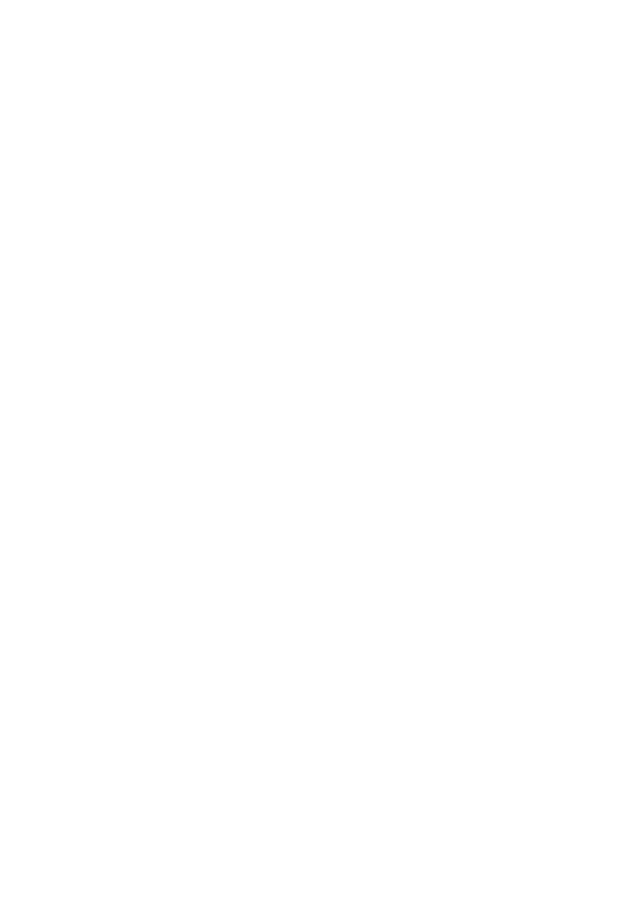
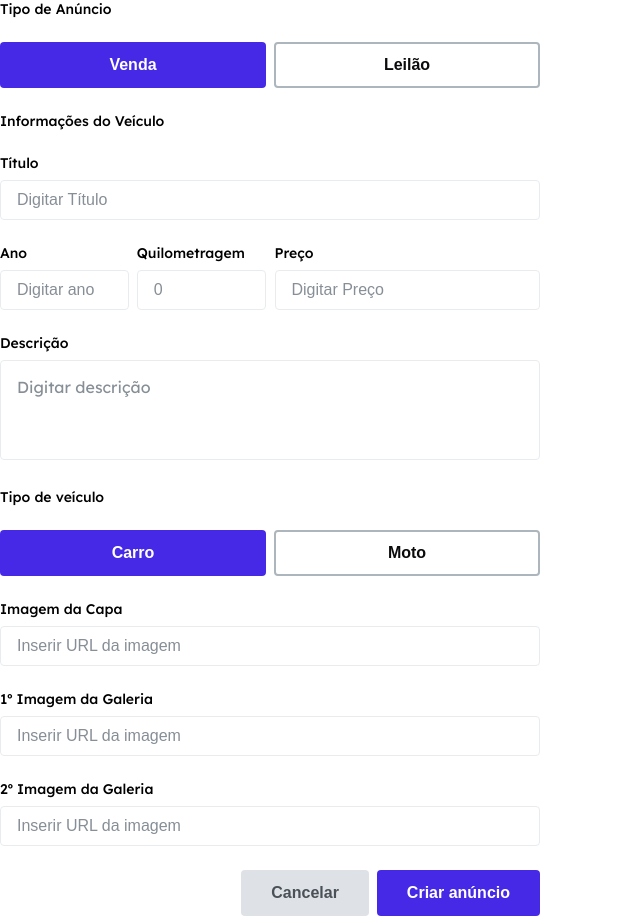
Before and after one commit to KMotorsShop/motors-shop, a React (Vite) app in the folder frontend/: page / in a window 1280 px wide. Shown: the whole page, without its empty margins (0-640 px from the left). Before the commit the page ends 800 px from the top, so only its background shows below. Built offline with nearby package versions, Linux system fonts and the light colour scheme.

Commit message:
fix: save all commits

```diff
--- a/frontend/src/App.tsx
+++ b/frontend/src/App.tsx
@@ -1,7 +1,12 @@
 import { Footer } from "./components/Footer";
+import FormCreateAd from "./components/FormCreateAd";
 
 function App() {
-  return <div className="App"></div>;
+  return (
+    <div className="App">
+      <FormCreateAd />
+    </div>
+  );
 }
 
 export default App;
--- a/frontend/src/components/FormCreateAd/index.tsx
+++ b/frontend/src/components/FormCreateAd/index.tsx
@@ -6,51 +6,133 @@
   Input,
   InputWrapper,
   OptionButtons,
-  RadioInput,
   TextArea,
 } from "../../styles/Form";
 import { yupResolver } from "@hookform/resolvers/yup";
-import { Label, Legend } from "../../styles/Texts";
-import { BrandButton, OutlineButton } from "../../styles/Buttons";
+import { FormError, Label, Legend, Text } from "../../styles/Texts";
+import { BaseButton, BrandButton, OutlineButton } from "../../styles/Buttons";
 import { Flex } from "../../styles/Containers";
+import { useState } from "react";
 
 const onSubmitFunction = (data: any) => {
   console.log(data);
 };
 
+type AnnounceTypes = "sell" | "auction";
+type VehicleTypes = "car" | "motorbike";
+
 const FormCreateAd = () => {
-  const { handleSubmit, register } = useForm();
+  const today = new Date(Date.now());
+  const createAdSchema = yup.object().shape({
+    name: yup.string().required("Obrigatório"),
+    year: yup
+      .number()
+      .typeError("Ano inválido")
+      .min(0, "Ano inválido")
+      .max(today.getFullYear(), "Ano inválido")
+      .required("Obrigatório"),
+    km: yup
+      .number()
+      .typeError("Quilometragem Inválida")
+      .min(0, "Quilometragem inválida")
+      .required("Obrigatório"),
+    price: yup
+      .number()
+      .typeError("Preço inválido")
+      .min(0, "Preço inválido")
+      .required("Obrigatório"),
+    description: yup.string().required("Obrigatório"),
+    capeImage: yup.string().url("URL inválida").required("Obrigatório"),
+    firstImage: yup.string().url("URL inválida").required("Obrigatório"),
+    secondImage: yup.string().url("URL inválida").required("Obrigatório"),
+  });
+  const {
+    handleSubmit,
+    register,
+    formState: { errors },
+  } = useForm({ resolver: yupResolver(createAdSchema) });
+
+  const [adType, setAdType] = useState<AnnounceTypes>("sell");
+  const [vehicleType, setVehicleType] = useState<VehicleTypes>("car");
+  const [disabled, setDisabled] = useState<boolean>(true);
+  if (!errors) {
+    setDisabled(false);
+  }
+
+  console.log(errors);
+
   return (
     <Form onSubmit={handleSubmit(onSubmitFunction)}>
       <FieldSet>
         <Legend>Tipo de Anúncio</Legend>
         <OptionButtons>
-          <RadioInput type="radio" value="sell" {...register("type")} />
-          <Label htmlFor="type">Venda</Label>
-          <RadioInput type="radio" value="auction" {...register("type")} />
-          <Label htmlFor="type">Leilão</Label>
+          {adType === "sell" ? (
+            <>
+              <BrandButton onClick={() => setAdType("sell")}>Venda</BrandButton>
+              <OutlineButton
+                type="button"
+                onClick={() => setAdType("auction")}
+                variant="greyLight"
+              >
+                Leilão
+              </OutlineButton>
+            </>
+          ) : (
+            <>
+              <OutlineButton
+                type="button"
+                onClick={() => setAdType("sell")}
+                variant="greyLight"
+              >
+                Venda
+              </OutlineButton>
+              <BrandButton onClick={() => setAdType("auction")}>
+                Leilão
+              </BrandButton>
+            </>
+          )}
         </OptionButtons>
       </FieldSet>
+
       <FieldSet>
         <Legend>Informações do Veículo</Legend>
+
         <InputWrapper>
           <Label htmlFor="name">Título</Label>
           <Input {...register("name")} placeholder="Digitar Título" />
+          <FormError>
+            {errors.name ? (errors.name.message as string) : null}
+          </FormError>
         </InputWrapper>
+
         <FieldSet type="flex">
           <Flex>
             <InputWrapper>
               <Label htmlFor="year">Ano</Label>
-              <Input {...register("year")} placeholder="Digitar ano" />
+              <Input
+                {...register("year")}
+                type="number"
+                placeholder="Digitar ano"
+              />
+              <FormError>
+                {errors.year ? (errors.year.message as string) : null}
+              </FormError>
             </InputWrapper>
+
             <InputWrapper>
-              <Label htmlFor="km">Quilometragem</Label>
+              <Label htmlFor="km">Quilometragem </Label>
               <Input {...register("km")} placeholder="0" />
+              <FormError>
+                {errors.km ? (errors.km.message as string) : null}
+              </FormError>
             </InputWrapper>
           </Flex>
           <InputWrapper>
             <Label htmlFor="price">Preço</Label>
             <Input {...register("price")} placeholder="Digitar Preço" />
+            <FormError>
+              {errors.price ? (errors.price.message as string) : null}
+            </FormError>
           </InputWrapper>
         </FieldSet>
         <InputWrapper>
@@ -59,24 +141,82 @@
             {...register("description")}
             placeholder="Digitar descrição"
           />
+          <FormError>
+            {errors.description ? (errors.description.message as string) : null}
+          </FormError>
         </InputWrapper>
       </FieldSet>
       <FieldSet>
         <Legend>Tipo de veículo</Legend>
         <OptionButtons>
-          <BrandButton>Carro</BrandButton>
-          <OutlineButton variant="greyLight">Moto</OutlineButton>
+          {vehicleType === "car" ? (
+            <>
+              <BrandButton type="button" onClick={() => setVehicleType("car")}>
+                Carro
+              </BrandButton>
+              <OutlineButton
+                type="button"
+                onClick={() => setVehicleType("motorbike")}
+                variant="greyLight"
+              >
+                Moto
+              </OutlineButton>
+            </>
+          ) : (
+            <>
+              <OutlineButton
+                type="button"
+                onClick={() => setVehicleType("car")}
+                variant="greyLight"
+              >
+                Carro
+              </OutlineButton>
+              <BrandButton
+                type="button"
+                onClick={() => setVehicleType("motorbike")}
+              >
+                Moto
+              </BrandButton>
+            </>
+          )}
         </OptionButtons>
         <InputWrapper>
           <Label>Imagem da Capa</Label>
-          <Input placeholder="Inserir URL da imagem" />
+          <Input
+            {...register("capeImage")}
+            placeholder="Inserir URL da imagem"
+          />
+          <FormError>
+            {errors.capeImage ? (errors.capeImage.message as string) : null}
+          </FormError>
         </InputWrapper>
         <InputWrapper>
           <Label>1º Imagem da Galeria</Label>
-          <Input placeholder="Inserir URL da imagem" />
+          <Input
+            {...register("firstImage")}
+            placeholder="Inserir URL da imagem"
+          />
+          <FormError>
+            {errors.firstImage ? (errors.firstImage.message as string) : null}
+          </FormError>
         </InputWrapper>
+        <InputWrapper>
+          <Label>2º Imagem da Galeria</Label>
+          <Input
+            {...register("secondImage")}
+            placeholder="Inserir URL da imagem"
+          />
+        </InputWrapper>
+        <FormError>
+          {errors.secondImage ? (errors.secondImage.message as string) : null}
+        </FormError>
       </FieldSet>
-      <BrandButton type="submit" />
+      <Flex justify="end">
+        <BaseButton type="button" variant="negative">
+          Cancelar
+        </BaseButton>
+        <BrandButton type="submit">Criar anúncio</BrandButton>
+      </Flex>
     </Form>
   );
 };
--- /dev/null
+++ b/frontend/src/styles/Containers.tsx
@@ -0,0 +1,15 @@
+import { styled } from "./stitches.config";
+
+export const Flex = styled("div", {
+  display: "flex",
+  gap: "$1",
+  width: "100%",
+  height: "fit-content",
+  variants: {
+    justify: {
+      end: {
+        justifyContent: "flex-end",
+      },
+    },
+  },
+});
--- a/frontend/src/styles/Form.tsx
+++ b/frontend/src/styles/Form.tsx
@@ -1,6 +1,10 @@
+import { Flex } from "./Containers";
 import { styled } from "./stitches.config";
+import { Label } from "./Texts";
 
-export const Form = styled("form", {});
+export const Form = styled("form", {
+  maxWidth: 540,
+});
 
 export const Input = styled("input", {
   padding: "0px 16px",
@@ -28,6 +32,7 @@
 });
 
 export const TextArea = styled("textarea", {
+  fontFamily: "Lexend",
   padding: "16px",
   height: 40,
   resize: "none",
@@ -54,3 +59,38 @@
     boxShadow: "0 0 0 0",
   },
 });
+
+export const InputWrapper = styled("div", {
+  display: "inline-block",
+  marginTop: "$3",
+  [`& ${Label}`]: {
+    display: "block",
+    marginBottom: "$1",
+  },
+  width: "100%",
+});
+
+export const FieldSet = styled("fieldset", {
+  border: "none",
+  "@mobile": {
+    flexWrap: "wrap",
+  },
+  marginBottom: "$3",
+  variants: {
+    type: {
+      flex: {
+        display: "flex",
+        gap: 9,
+        margin: 0,
+      },
+    },
+  },
+});
+
+export const OptionButtons = styled(Flex, {
+  gap: "$1",
+  marginTop: "$3",
+  button: {
+    width: "50%",
+  },
+});
--- a/frontend/src/styles/Texts.tsx
+++ b/frontend/src/styles/Texts.tsx
@@ -62,3 +62,17 @@
   fontWeight: "$medium",
   fontSize: "$small",
 });
+
+export const Legend = styled("legend", {
+  ...baseText,
+  color: "$gray1",
+  fontWeight: "$medium",
+  fontSize: "$small",
+});
+
+export const FormError = styled("span", {
+  ...baseText,
+  color: "$alert1",
+  fontWeight: "$medium",
+  fontSize: "$small",
+});
--- a/frontend/src/styles/stitches.config.ts
+++ b/frontend/src/styles/stitches.config.ts
@@ -45,6 +45,12 @@
       semiBold: 600,
       bold: 700,
     },
+    space: {
+      1: "0.5rem",
+      2: "1rem",
+      3: "1.5rem",
+      4: "2rem",
+    },
   },
   media: {
     mobile: "(max-width: 768px)",
```
